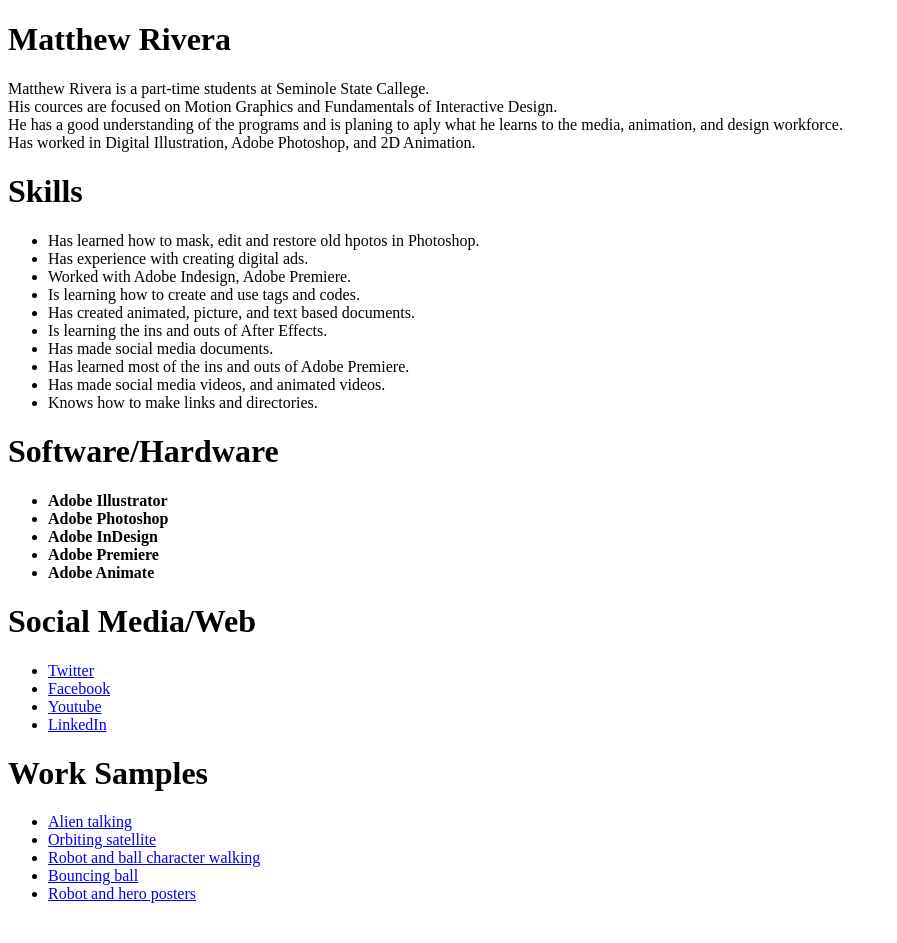
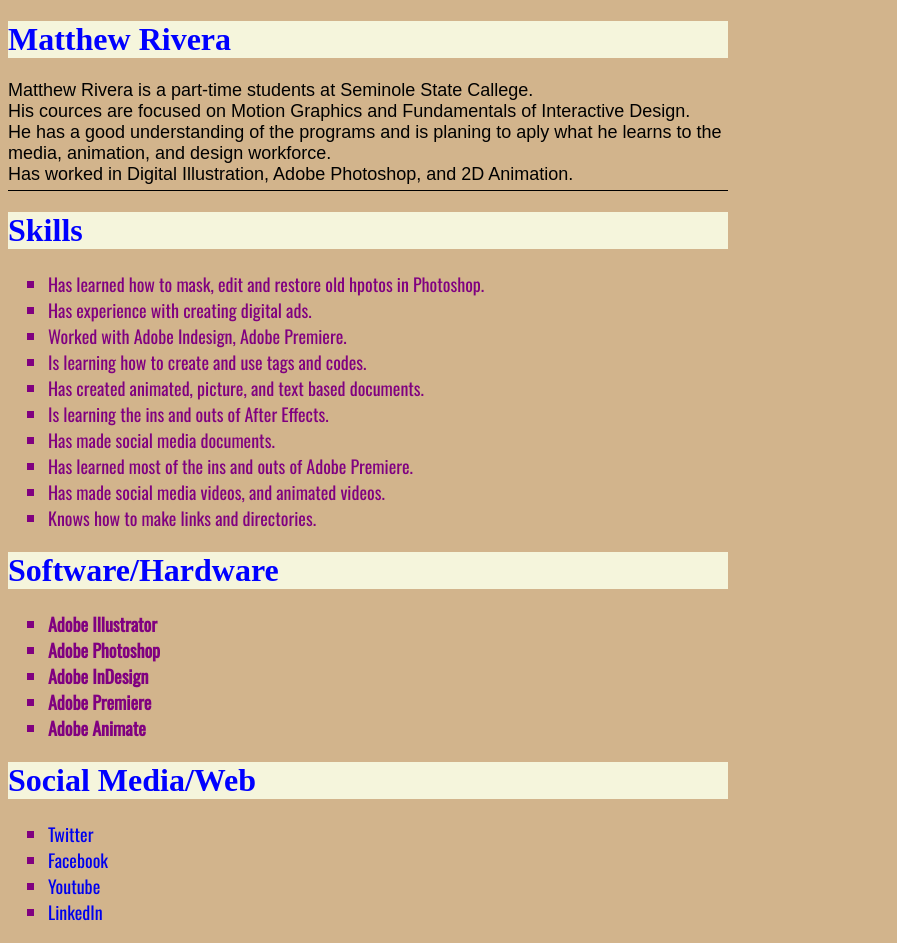
Before and after one commit to MATT2077/fid, a plain HTML site: page Resume/index.html in a window 1280 px wide. Shown: the top 943 px of the page, without its empty margins (0-897 px from the left). Before the commit the page ends 919 px from the top, so only its background shows below. Drawn offline with nearby package versions, Linux system fonts and the light colour scheme.

Commit message:
Add files via upload

```diff
--- /dev/null
+++ b/Resume/Styles.CSS
@@ -0,0 +1,30 @@
+h1 {
+  color:blue;
+  background-color: beige;
+}
+p {font-size: large;
+   font-family: sans-serif;
+}
+li {font-size: large;
+   font-family: 'Oswald', sans-serif;
+   color: purple;
+}
+ul {
+  list-style-type: square;
+}
+a {text-decoration: none;
+}
+a:hover {
+  color: red;
+}
+a:visited {
+  color: purple;
+}
+body {
+  background-color: tan;
+}
+div{width: 720px;}
+
+#border{border-bottom: 1px solid black;
+margin-bottom: 5px;
+padding-bottom: 5px;}
--- a/Resume/index.html
+++ b/Resume/index.html
@@ -1,12 +1,15 @@
 <!doctype html>
 <html lang="en">
 <head>
+  <link rel="stylesheet" type="text/css" href="styles.css">
+  <link href="https://fonts.googleapis.com/css?family=Oswald" rel="stylesheet">
   <meta charset="UTF-8">
   <title>Resume</title>
 </head>
 <body>
+  <div id="container">
   <h1>Matthew Rivera</h1>
-  <p>Matthew Rivera is a part-time students at Seminole State Callege. <br> His cources
+  <p id="border">Matthew Rivera is a part-time students at Seminole State Callege. <br> His cources
   are focused on Motion Graphics and Fundamentals of Interactive Design. <br> He has
   a good understanding of the programs and is planing to aply what he learns to
   the media, animation, and design workforce. <br> Has worked in Digital
@@ -41,11 +44,12 @@
   </ul>
   <h1>Work Samples</h1>
   <ul>
-    <li><a href="Alien.gif" alt="Alien talking.">Alien talking</a></li>
-    <li><a href="Orbit.gif" alt="Orbiting satellite.">Orbiting satellite</a></li>
-    <li><a href="Robot.gif" alt="Robot and ball character walking.">Robot and ball character walking</a></li>
-    <li><a href="working.gif" alt="Bouncing ball.">Bouncing ball</a></li>
-    <li><a href="03_finashedwork.png" alt="Robot and hero posters.">Robot and hero posters</a></li>
+    <li><a href="Alien.gif">Alien talking</a></li>
+    <li><a href="Orbit.gif">Orbiting satellite</a></li>
+    <li><a href="Robot.gif" >Robot and ball character walking</a></li>
+    <li><a href="working.gif" >Bouncing ball</a></li>
+    <li><a href="03_finashedwork.png">Robot and hero posters</a></li>
     </ul>
+  </div>
 </body>
 </html>
```
